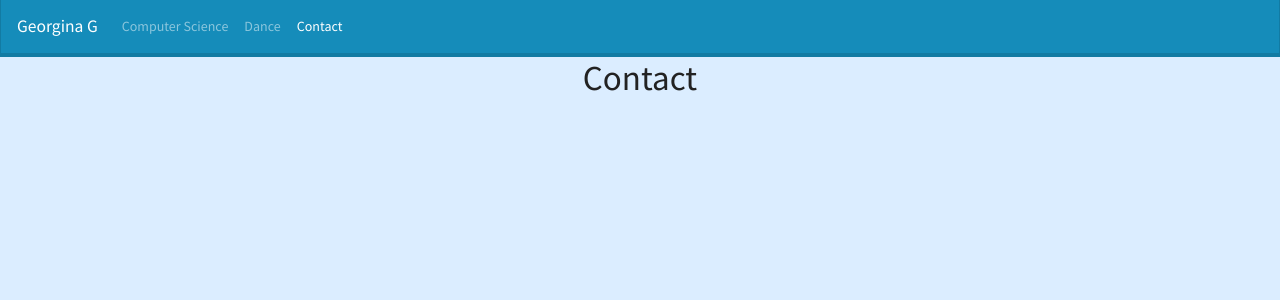
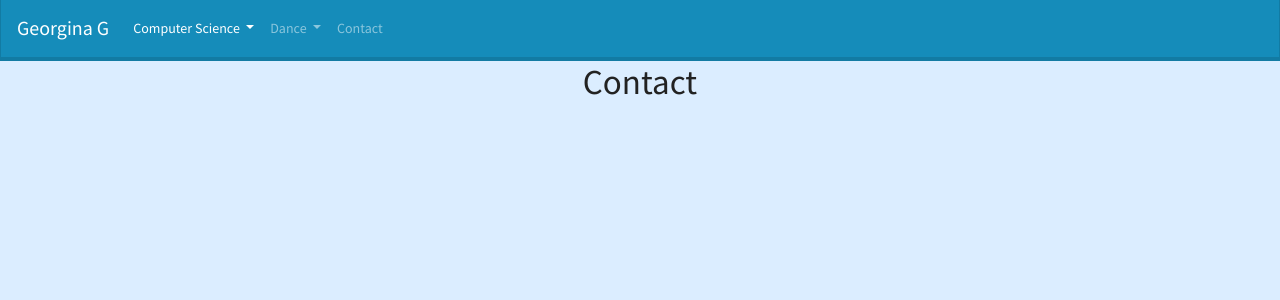
Before and after one commit to gigarza/gigarza.github.io, a Flask app: page /contact in a window 1280 px wide. Shown: the top 300 px of the page. Run offline with Flask 2, Linux system fonts and the light colour scheme; some libraries are stand-ins or nearby versions.

Commit message:
Navbar for Contact

```diff
--- a/templates/contact.html
+++ b/templates/contact.html
@@ -12,24 +12,37 @@
 </head>
 <body style="background-color: #dbedff">
 
-    <nav class="navbar navbar-expand-lg navbar-dark bg-primary">
-      <a class="navbar-brand" href="#">Georgina G</a>
+   <nav class="navbar navbar-expand-lg navbar-dark bg-primary">
+      <a class="navbar-brand" href="{{ url_for("homepage") }}" style="font-size: 20px">Georgina G</a>
       <button class="navbar-toggler" type="button" data-toggle="collapse" data-target="#navbarColor01" aria-controls="navbarColor01" aria-expanded="false" aria-label="Toggle navigation">
         <span class="navbar-toggler-icon"></span>
       </button>
 
       <div class="collapse navbar-collapse" id="navbarColor01">
         <ul class="navbar-nav mr-auto">
-          <li class="nav-item">
-            <a class="nav-link" href="#">Computer Science</a>
-              <!--TODO:Make dropdown-->
+          <li class="nav-item active dropdown">
+            <a class="nav-link dropdown-toggle" href="#" id="navbarDropdown" role="button" data-toggle="dropdown" aria-haspopup="true" aria-expanded="false">
+              Computer Science
+            </a>
+            <div class="dropdown-menu" aria-labelledby="navbarDropdown">
+                <a class="dropdown-item" href="{{ url_for("cs_projects") }}">Projects</a>
+                <div class="dropdown-divider"></div>
+                <a class="dropdown-item" href="/static/resumes/CS_Resume_Final.doc">Resume</a>
+            </div>
+          </li>
+          <li class="nav-item dropdown">
+           <a class="nav-link dropdown-toggle" href="#" id="navbarDropdown" role="button" data-toggle="dropdown" aria-haspopup="true" aria-expanded="false">
+              Dance<span class="sr-only">(current)</span>
+            </a>
+             <div class="dropdown-menu" aria-labelledby="navbarDropdown">
+              <a class="dropdown-item" href="{{ url_for("dance_info") }}">Experience</a>
+                <a class="dropdown-item" href="{{ url_for("dance_gallery") }}">Gallery</a>
+                <div class="dropdown-divider"></div>
+                <a class="dropdown-item" href="#">Resume</a>
+            </div>
           </li>
           <li class="nav-item">
-            <a class="nav-link" href="#">Dance</a>
-              <!--TODO:Make dropdown-->
-          </li>
-          <li class="nav-item active">
-            <a class="nav-link" href="#">Contact<span class="sr-only">(current)</span></a>
+            <a class="nav-link" href="{{ url_for("contact") }}">Contact</a>
           </li>
         </ul>
       </div>
```
